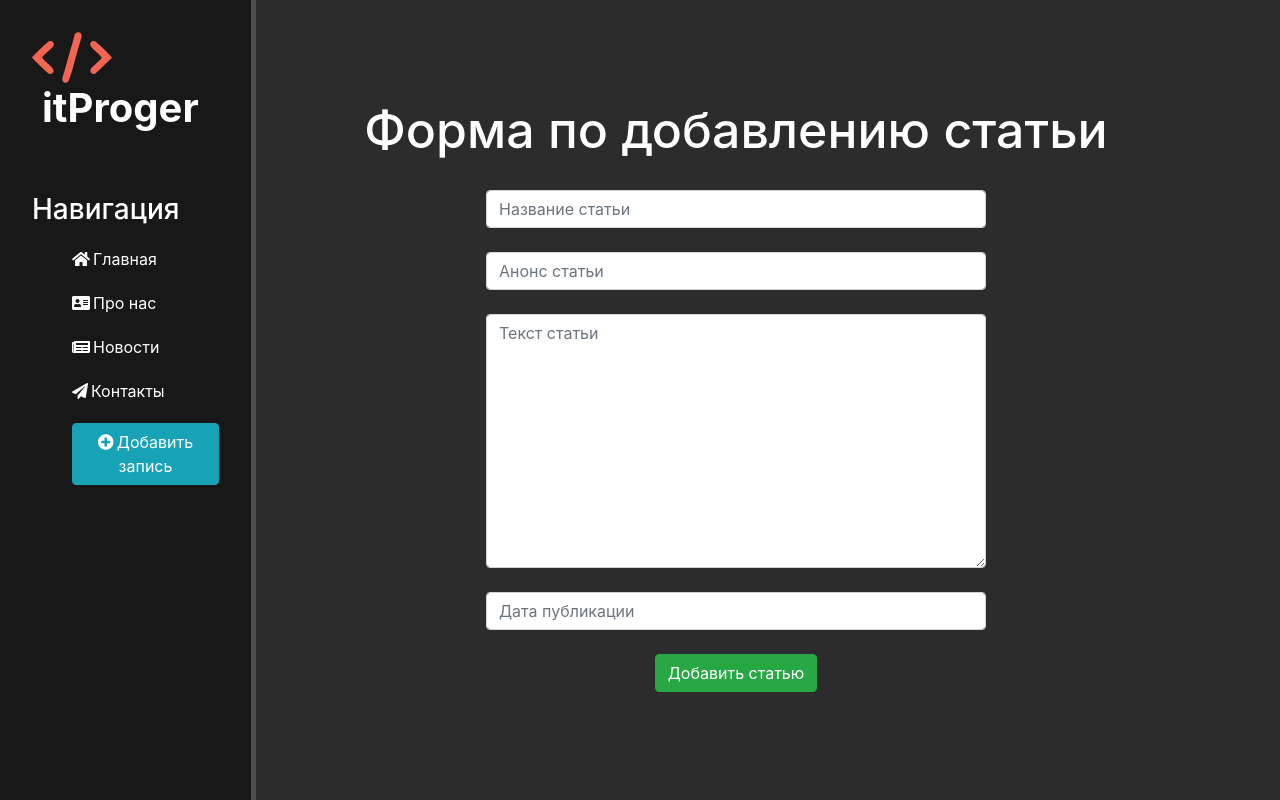
After one commit to Valentin-1981/django_itproger, a Django app: page /news/create in a window 1280 px wide. The commit adds this page. Run offline with Django 4.2, Linux system fonts and the light colour scheme; some libraries are stand-ins or nearby versions.

Commit message:
6th commit

```diff
--- a/itproger/main/static/main/css/main.css
+++ b/itproger/main/static/main/css/main.css
@@ -71,3 +71,9 @@ main .features p{
     margin: 20px auto;
     text-align: center;
 }
+
+form {
+    margin: 0 auto;
+    width: 500px;
+    margin-top: 30px;
+}
--- a/itproger/main/templates/main/layout.html
+++ b/itproger/main/templates/main/layout.html
@@ -21,6 +21,7 @@
             <a href="{% url 'about' %}"><li><i class="fas fa-address-card"></i>Про нас</li></a>
             <a href="{% url 'news_home' %}"><li><i class="fas fa-newspaper"></i>Новости</li></a>
             <a href=""><li><i class="fas fa-paper-plane"></i>Контакты</li></a>
+            <a href="{% url 'create' %}"><li><button class="btn btn-info"><i class="fas fa-plus-circle"></i>Добавить запись</button></li></a>
         </ul>
     </aside>
     <main>
--- /dev/null
+++ b/itproger/news/forms.py
@@ -0,0 +1,27 @@
+from .models import Articles
+from django.forms import ModelForm, TextInput, DateTimeInput, Textarea
+
+class ArticlesForm(ModelForm):
+    class Meta:
+        model = Articles
+        fields = ['title', 'anons', 'fullText', 'date']
+
+        widgets = {
+            'title': TextInput(attrs={
+                'class': 'form-control',
+                'placeholder': 'Название статьи'
+            }),
+            'anons': TextInput(attrs={
+                'class': 'form-control',
+                'placeholder': 'Анонс статьи'
+            }),
+            'date': DateTimeInput(attrs={
+                'class': 'form-control',
+                'placeholder': 'Дата публикации'
+
+            }),
+            'fullText': Textarea(attrs={
+                'class': 'form-control',
+                'placeholder': 'Текст статьи'
+            })
+        }
--- /dev/null
+++ b/itproger/news/templates/news/create.html
@@ -0,0 +1,20 @@
+{% extends 'main/layout.html' %}
+
+{% block title %}
+    Форма по добавлению статьи
+{% endblock %}
+
+{% block content %}
+    <div class="features">
+        <h1>Форма по добавлению статьи</h1>
+        <form method="post">
+            {% csrf_token %}
+            {{ form.title }}<br>
+            {{ form.anons }}<br>
+            {{ form.fullText }}<br>
+            {{ form.date }}<br>
+            <span>{{ error }}</span>
+            <button class="btn btn-success" type="submit">Добавить статью</button>
+        </form>
+    </div>
+{% endblock %}
--- a/itproger/news/urls.py
+++ b/itproger/news/urls.py
@@ -4,4 +4,5 @@ from . import views
 
 urlpatterns = [
     path('', views.news_home, name = 'news_home'),
+    path('create', views.create, name = 'create')
 ]
--- a/itproger/news/views.py
+++ b/itproger/news/views.py
@@ -1,8 +1,26 @@
-from django.shortcuts import render
+from django.shortcuts import render, redirect
 from .models import Articles
+from .forms import ArticlesForm
 
 # Create your views here.
 
 def news_home(request):
     news = Articles.objects.order_by('-date')
     return render(request, 'news/news_home.html', {'news': news})
+
+def create(request):
+    error = ''
+    if request.method == 'POST':
+        form = ArticlesForm(request.POST)
+        if form.is_valid():
+            form.save()
+            return redirect('home')
+        else:
+            error = 'Форма была неверной'
+
+    form = ArticlesForm()
+    data = {
+        'form': form,
+        'error': error
+    }
+    return render(request, 'news/create.html', data)
```
